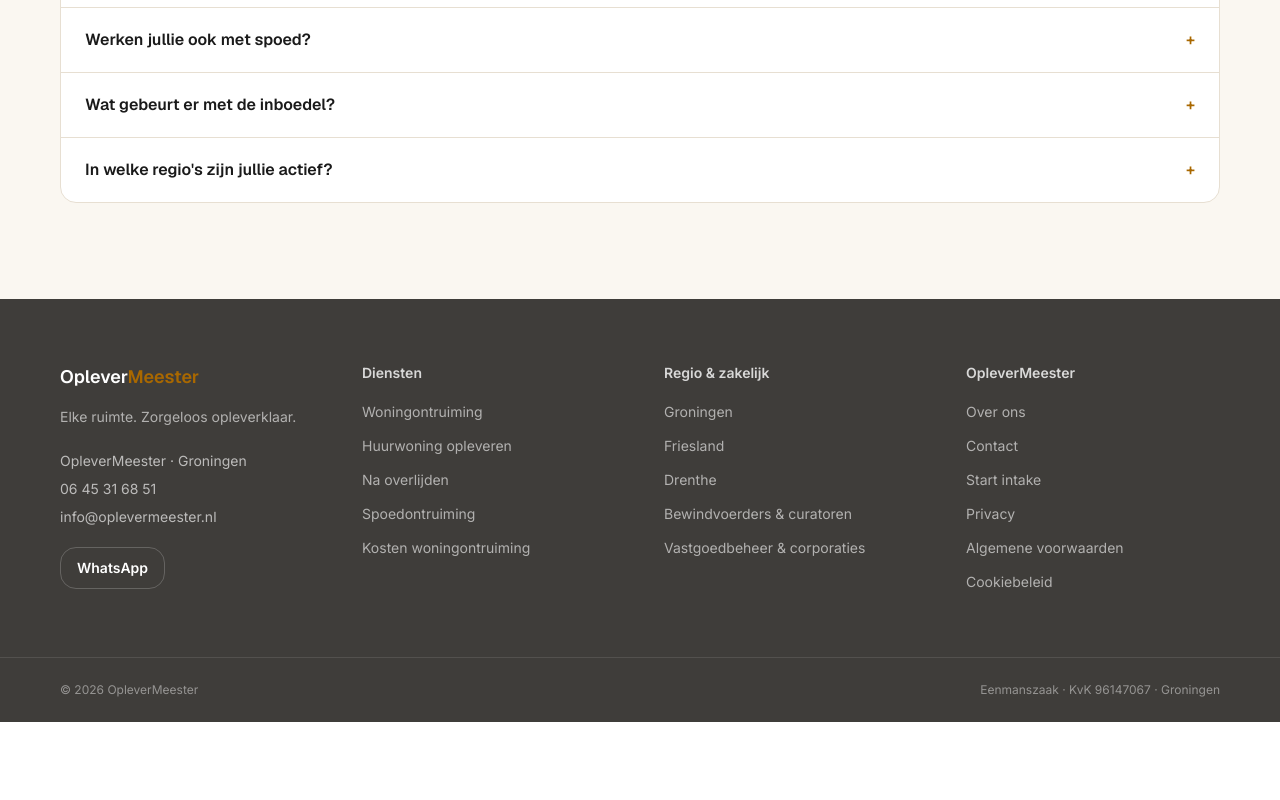
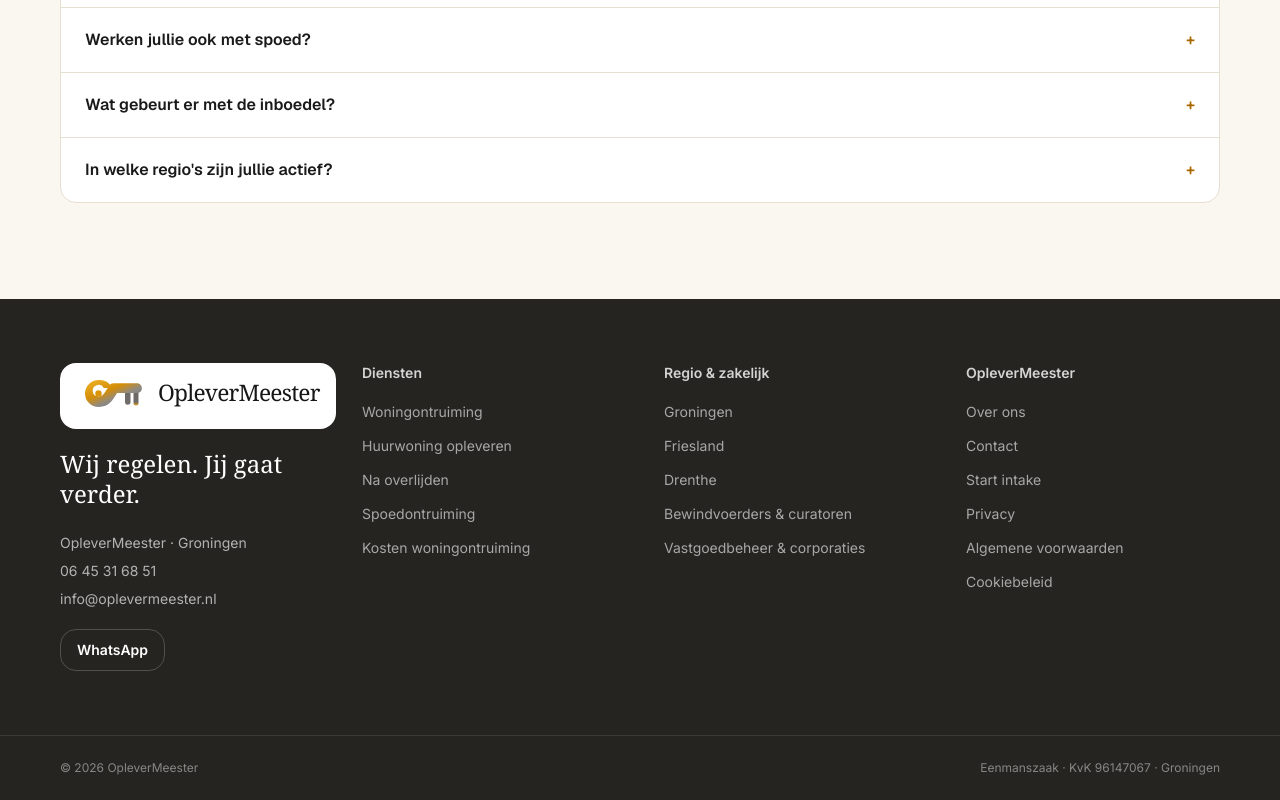
Before and after one commit to sandvlietbv/OpleverMeester, a Next.js app: page / in a window 1280 px wide. Shown: the part 5980-6780 px from the top of the page. Before the commit the page ends 6702 px from the top, so only its background shows below. Built offline with nearby package versions, Linux system fonts and the light colour scheme.

Commit message:
Apply new logo and brand voice to footer

```diff
--- a/components/Footer.tsx
+++ b/components/Footer.tsx
@@ -1,4 +1,5 @@
 import Link from "next/link";
+import BrandLogo from "@/components/BrandLogo";
 
 const FOOTER_LINKS = [
   { heading: "Diensten", links: [
@@ -26,14 +27,14 @@ const FOOTER_LINKS = [
 ];
 
 export default function Footer() {
-  return <footer className="bg-navy-light text-white">
+  return <footer className="bg-[#262421] text-white">
     <div className="container-om grid gap-12 py-16 md:grid-cols-4">
       <div>
-        <span className="font-display text-lg font-semibold">Oplever<span className="text-orange">Meester</span></span>
-        <p className="mt-4 text-sm text-white/60">Elke ruimte. Zorgeloos opleverklaar.</p>
+        <div className="inline-flex rounded-om bg-white px-4 py-3"><BrandLogo href="/" compact tagline={false} /></div>
+        <p className="mt-5 max-w-xs font-brand text-2xl leading-tight text-white">Wij regelen. Jij gaat verder.</p>
         <div className="mt-5 text-sm leading-7 text-white/65">
           <p>OpleverMeester · Groningen</p>
-          <a href="tel:+31645316851" className="block hover:text-orange-light">06 45 31 68 51</a>
+          <a href="tel:+31645316851" className="block hover:text-[#efb42c]">06 45 31 68 51</a>
           <a href="mailto:info@oplevermeester.nl" className="block hover:text-orange-light">info@oplevermeester.nl</a>
         </div>
         <a href="https://wa.me/31645316851" target="_blank" rel="noreferrer" className="mt-4 inline-flex rounded-om border border-white/20 px-4 py-2.5 text-sm font-semibold">WhatsApp</a>
```
